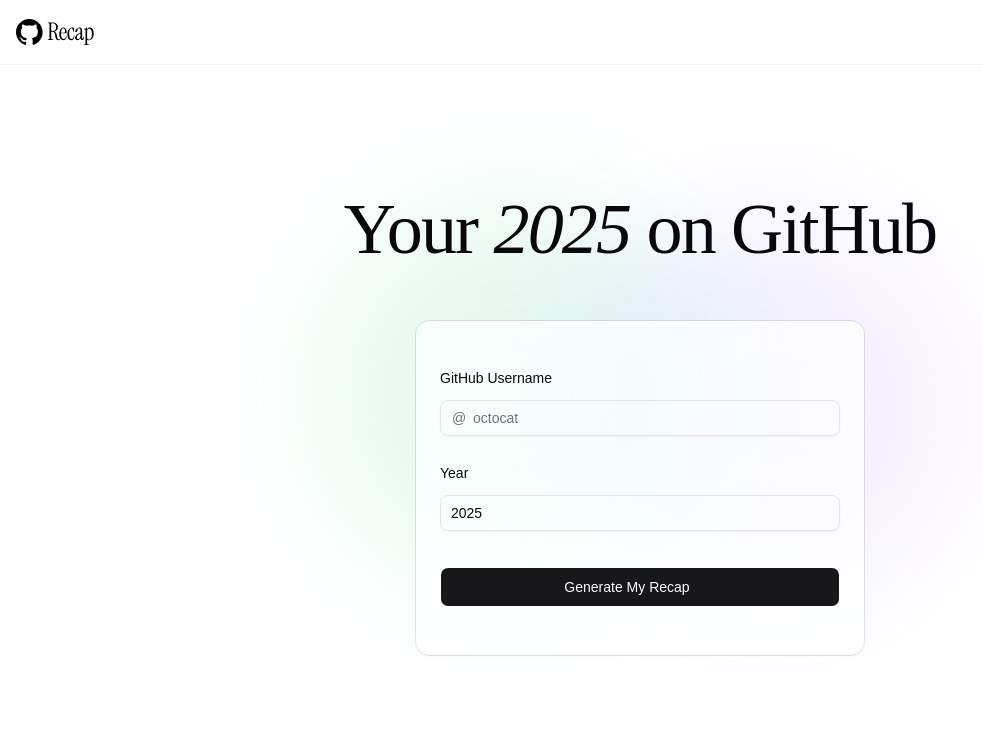
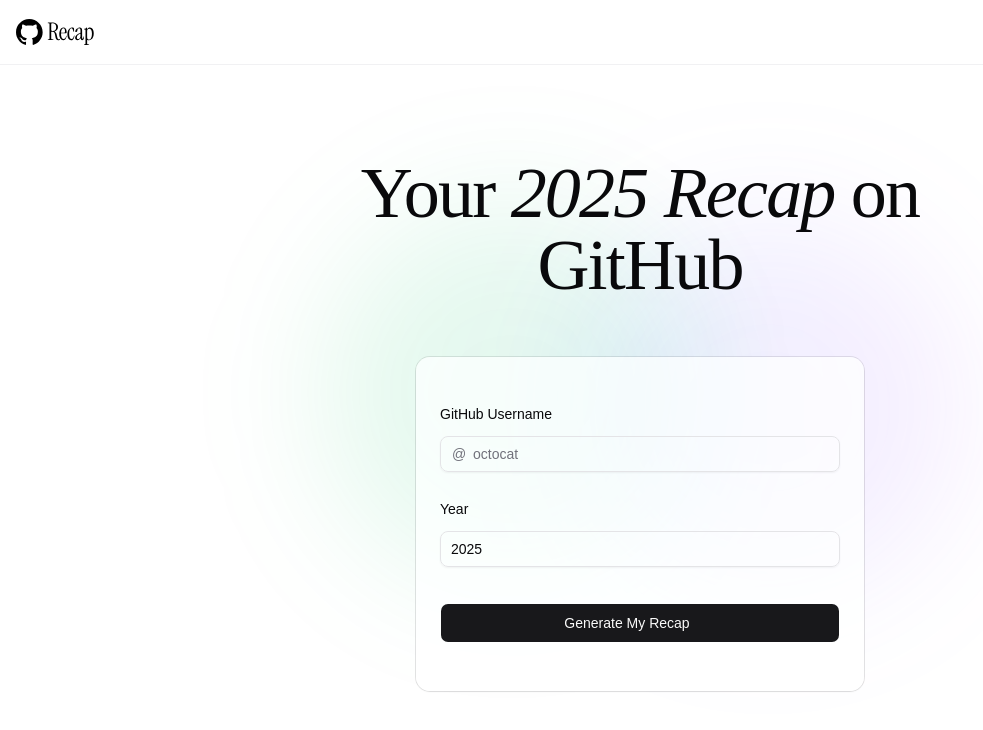
Before and after one commit to ShihanRishad/GitHub-Yearly-Recap, a React (Vite) app: page / in a window 1280 px wide. Shown: the top 730 px of the page, without its empty margins (0-983 px from the left). Built offline with nearby package versions, Linux system fonts and the light colour scheme; some icons are missing; a web font is replaced by a local one.

Commit message:
Chnge header

```diff
--- a/src/index.css
+++ b/src/index.css
@@ -139,7 +139,3 @@
 header {
   transition: background-color 0.5s;
 }
-
-* {
-  transition: background-color 0.5s;
-}
--- a/src/pages/home-page.tsx
+++ b/src/pages/home-page.tsx
@@ -77,7 +77,7 @@
         >
           <h1 className="text-5xl md:text-7xl font-serif font-normal tracking-tight mb-4">
             Your
-            <span className="italic"> {year} </span>
+            <span className="italic"> {year} Recap </span>
             on
             <span className=""> GitHub</span>
           </h1>
@@ -90,7 +90,7 @@
           transition={{ delay: 0.2 }}
           className="w-full max-w-md"
         >
-          <Card className="bg-card/70">
+          <Card className="bg-card/70 transition-colors duration-500">
             <CardContent className="p-6">
               <form onSubmit={handleSubmit}>
                 <FieldGroup>
```
